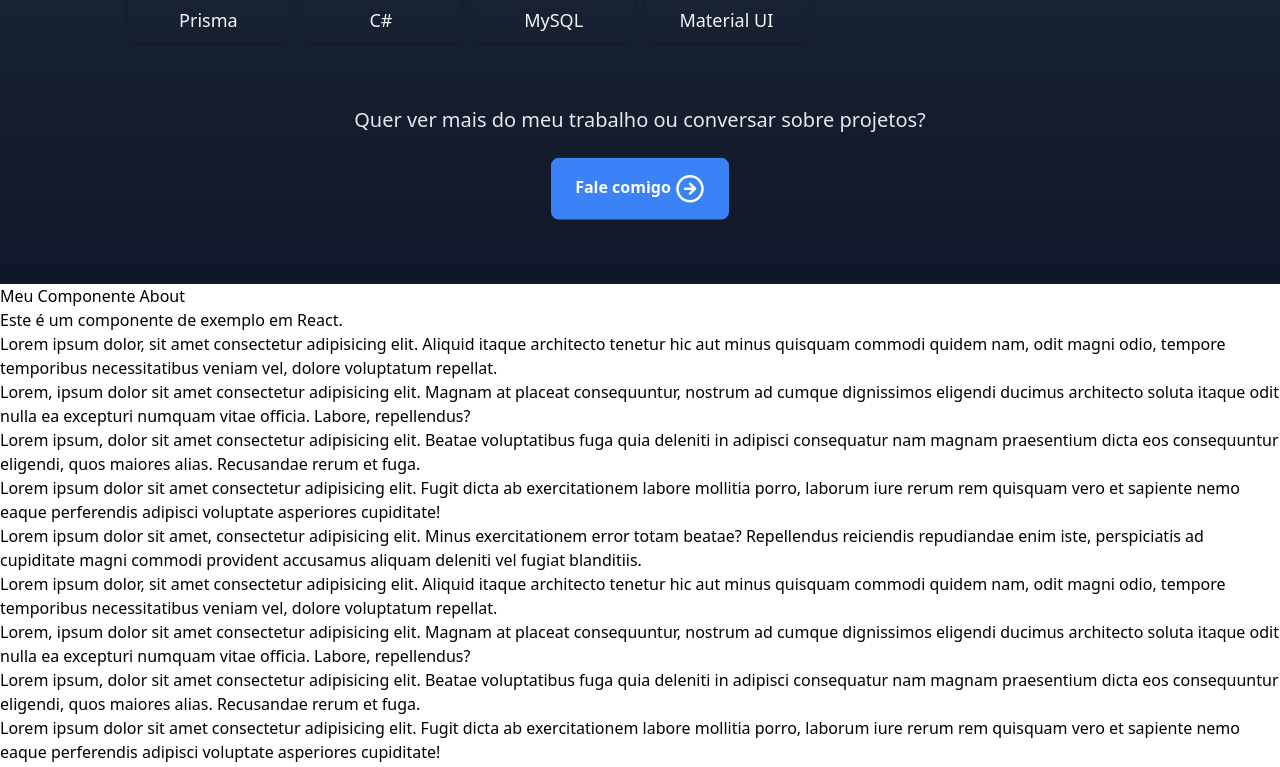
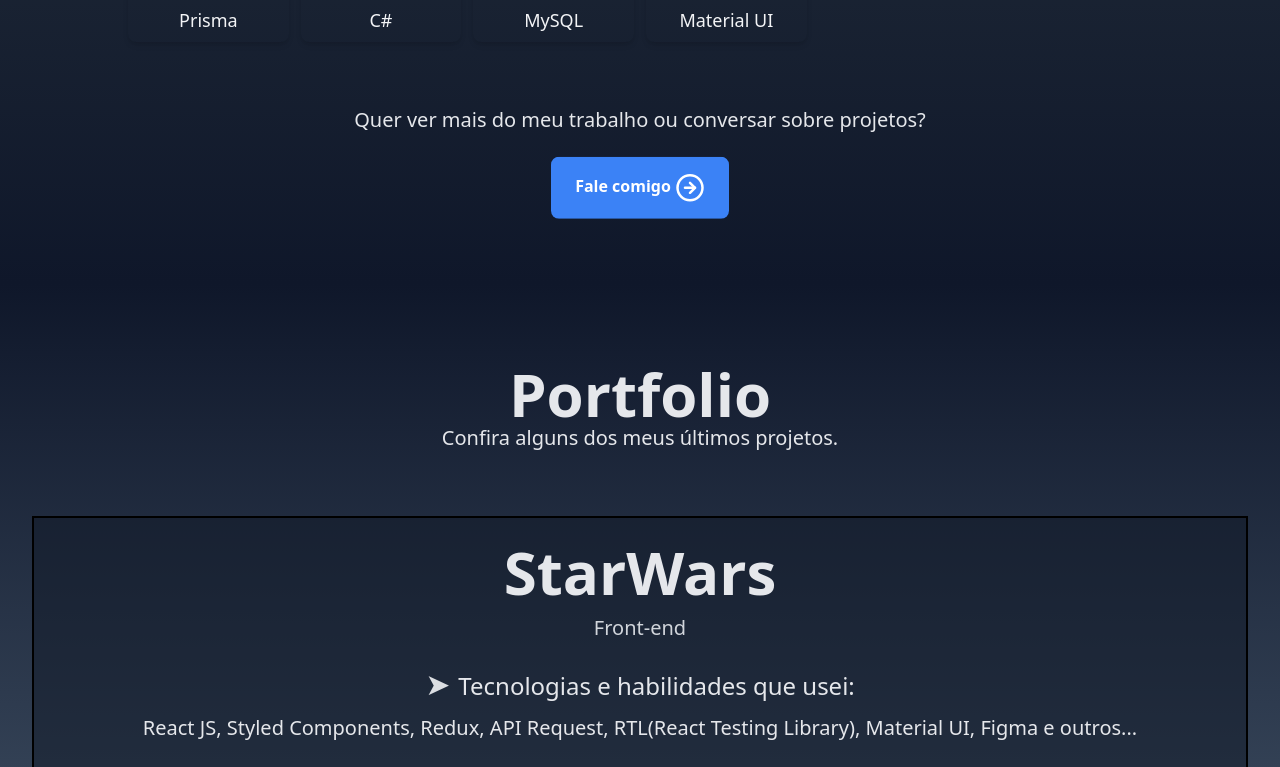
Before and after one commit to StarielIsaac/my-portfolio, a React (Vite) app: page / in a window 1280 px wide. Shown: the part 2014-2781 px from the top of the page. Built offline with nearby package versions, Linux system fonts and the light colour scheme.

Commit message:
feat: implemented SliderComponent

```diff
--- a/package.json
+++ b/package.json
@@ -15,11 +15,14 @@
     "react-feather": "^2.0.10",
     "react-on-screen": "^2.1.1",
     "react-router-dom": "^6.14.2",
-    "react-text-loop": "^2.3.0"
+    "react-slick": "^0.29.0",
+    "slick-carousel": "^1.8.1",
+    "swiper": "^10.0.4"
   },
   "devDependencies": {
     "@types/react": "^18.2.15",
     "@types/react-dom": "^18.2.7",
+    "@types/react-slick": "^0.23.10",
     "@typescript-eslint/eslint-plugin": "^6.0.0",
     "@typescript-eslint/parser": "^6.0.0",
     "@vitejs/plugin-react": "^4.0.3",
--- a/src/App.tsx
+++ b/src/App.tsx
@@ -1,9 +1,11 @@
 import './index.css'
+// import 'swiper/css/swiper.min.css';
+
 import About from './components/About'
 import Contact from './components/Contact'
 import Footer from './components/Footer'
 import Banner from './components/Banner'
-import Main from './components/Main'
+// import Main from './components/Main'
 import Projects from './components/Projects'
 import Skills from './components/Skills'
 import Header from './components/Header'
@@ -17,7 +19,7 @@ function App() {
       < About />
 
       < Skills />
-      < Main />
+      {/* < Main /> */}
       < Projects />
 
       < Contact />
--- a/src/components/Projects.tsx
+++ b/src/components/Projects.tsx
@@ -1,9 +1,114 @@
+import React from "react";
+import Slider from "react-slick";
+import "slick-carousel/slick/slick.css";
+import "slick-carousel/slick/slick-theme.css";
+import SliderComponent from "./SliderComponent";
+
+import com3 from "../../img/blogs.png";
+import com4 from "../../img/starwars.png";
+import com2 from "../../img/computer.jpg";
+import com1 from "../../img/computer1.jpg";
+
+const tunes = [
+  {
+    name: "StarWars",
+    type: "Front-end",
+    message: "Tecnologias e habilidades que usei:",
+    techStack:
+      "React JS, Styled Components, Redux, API Request, RTL(React Testing Library), Material UI, Figma e outros...",
+    githubLink: "https://github.com/seu-usuario/projeto1",
+    icons: [com1, com2], // Certifique-se de que os nomes das imagens estejam corretos aqui
+  },
+  {
+    name: "Jogo de trivia",
+    type: "Front-end",
+    message: "Algumas tecnologias que usei:",
+    techStack:
+      "React JS, Styled Components, Redux, API Request, RTL(React Testing Library), Material UI, Figma e outros...",
+    githubLink: "https://github.com/seu-usuario/projeto1",
+    icons: [com3, com4], // Certifique-se de que os nomes das imagens estejam corretos aqui
+  },
+  // Adicione mais projetos à lista conforme necessário
+];
+
 function Projects() {
+  const settings = {
+    dots: true,
+    infinite: true,
+    speed: 500,
+    slidesToShow: 1,
+    slidesToScroll: 1,
+    autoplay: false,
+    arrows: true,
+    responsive: [
+      {
+        breakpoint: 768,
+        settings: {
+          slidesToShow: 1,
+          slidesToScroll: 1,
+          arrows: false,
+        },
+      },
+    ],
+  };
+
   return (
-    <div>
-      <h1>Meu Componente About</h1>
-      <p>Este é um componente de exemplo em React.</p>
-    </div>
+    <section className="py-12 gradient-bg bg-gradient-to-t via-slate-700 from-slate-900 to-slate-900">
+      <div className="container mx-auto px-8 my-8 bg">
+        <h2 className="text-6xl font-bold text-gray-200 text-center">
+          Portfolio
+        </h2>
+        <p className="text-xl text-gray-200 text-center">
+          Confira alguns dos meus últimos projetos.
+        </p>
+
+        {/* Aqui colocamos o componente Slider dentro do slide */}
+        <Slider
+          {...settings}
+          className="my-16 border-2 border-black bg-gray-900 bg-opacity-50"
+        >
+          {tunes.map((project, index) => (
+            <div
+              key={index}
+              className="flex flex-wrap items-center justify-center gap-8 mt-6"
+            >
+              <div className="w-full">
+                <div className="text-center">
+                  <h3 className="text-6xl font-extrabold text-gray-200 mb-3">
+                    {project.name}
+                  </h3>
+                  <p className="text-xl text-gray-300 mb-6">{project.type}</p>
+                  <p className="text-2xl text-gray-200 mb-3">
+                    <span className="text-3xl mr-2 animate-pulse">➤</span>
+                    {project.message}
+                  </p>
+                  <p className="text-xl font-medium text-gray-200">
+                    {project.techStack}
+                  </p>
+                  <a
+                    href={project.githubLink}
+                    className="animate-bounce-slow-mt inline-block mt-7 px-8 py-3 text-lg font-extrabold text-white bg-blue-500 rounded-lg hover:bg-blue-600"
+                  >
+                    Dê uma olhada
+                    <svg
+                      xmlns="http://www.w3.org/2000/svg"
+                      className="w-5 h-5 ml-2 inline-block"
+                      viewBox="0 0 24 24"
+                      fill="currentColor"
+                    >
+                      <path d="M12 0a12 12 0 00-3.8 23.4c.6.1.8-.3.8-.6v-2c-3.3.7-4-1.6-4-1.6-.5-1.3-1.3-1.7-1.3-1.7-1-.7.1-.7.1-.7 1.1.1 1.7 1.2 1.7 1.2 1 1.8 2.5 1.3 3.1 1 .1-.8.4-1.3.7-1.6-2.6-.3-5.3-1.3-5.3-5.9 0-1.3.5-2.4 1.2-3.3-.1-.3-.5-1.6.1-3.3 0 0 1-.3 3.3 1.3 1-.3 2-.4 3-.4s2 .1 3 .4c2.3-1.6 3.3-1.3 3.3-1.3.6 1.7.2 3-.1 3.3.7.9 1.2 2 1.2 3.3 0 4.6-2.7 5.5-5.3 5.8.4.4.8 1.1.8 2.3v3.4c0 .3.2.7.8.6A12 12 0 0012 0z" />
+                    </svg>
+                  </a>
+                </div>
+              </div>
+              <div className="w-full my-8">
+                <SliderComponent images={project.icons} />
+              </div>
+            </div>
+          ))}
+        </Slider>
+      </div>
+    </section>
   );
 }
 
--- /dev/null
+++ b/src/components/SliderComponent.tsx
@@ -0,0 +1,37 @@
+import React from 'react';
+import Slider from 'react-slick';
+import 'slick-carousel/slick/slick.css';
+import 'slick-carousel/slick/slick-theme.css';
+
+const ProjectSlider = ({ images }) => {
+  const settings = {
+    dots: true,
+    infinite: false,
+    speed: 200,
+    slidesToShow: 1,
+    slidesToScroll: 1,
+    autoplay: true,
+    arrows: false,
+    responsive: [
+      {
+        breakpoint: 768,
+        settings: {
+          slidesToShow: 1,
+          slidesToScroll: 1
+        }
+      }
+    ]
+  };
+
+  return (
+    <Slider {...settings}>
+      {images.map((image, index) => (
+        <div key={index} className="image-container">
+          <img className='m-auto w-96 h-64 border-2 border-black' src={image} alt={`Slide ${index + 1}`} />
+        </div>
+      ))}
+    </Slider>
+  );
+};
+
+export default ProjectSlider;
--- a/src/main.tsx
+++ b/src/main.tsx
@@ -3,6 +3,7 @@ import ReactDOM from "react-dom/client";
 import App from "./App.tsx";
 import { BrowserRouter } from "react-router-dom";
 import "./index.css";
+
 
 ReactDOM.createRoot(document.getElementById("root")!).render(
   <BrowserRouter>
```
Also changed, not shown: src/index.css (+14 -0 lines), 1 other file (tests, documents, lock files or other folders).
